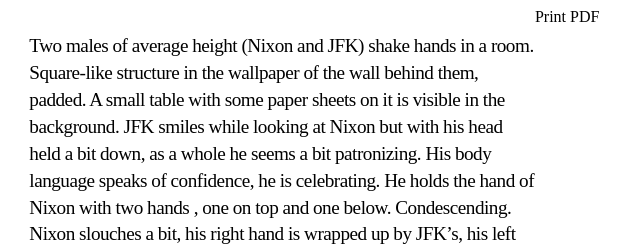
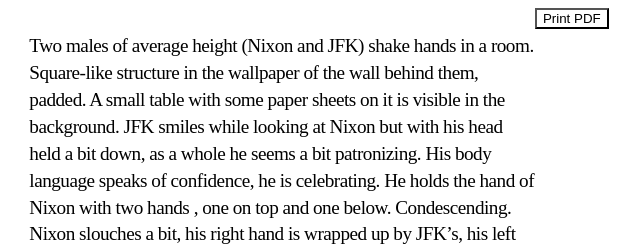
Before and after one commit to WietskeNutma/print_pdf, a plain HTML site: page index.html in a window 1280 px wide. Shown: the top 246 px of the page, 143-783 px from the left. Drawn offline with Linux system fonts and the light colour scheme; a script that the page names is missing; a web font is replaced by a local one.

Commit message:
Update index.html

```diff
--- a/index.html
+++ b/index.html
@@ -11,9 +11,9 @@
 					Two males of average height (Nixon and JFK) shake hands in a room. Square-like structure in the wallpaper of the wall behind them, padded. A small table with some paper sheets on it is visible in the background. JFK smiles while looking at Nixon but with his head held a bit down, as a whole he seems a bit patronizing. His body language speaks of confidence, he is celebrating. He holds the hand of Nixon with two hands , one on top and one below. Condescending. Nixon slouches a bit, his right hand is wrapped up by JFK’s, his left arm hangs by his side, his hand shaped in a fist, his body is not facing JFK he is partly turned away. He smiles back but seems a little uncomfortable, like he wants to leave...
 					</p>
 		</div>
-		<link onclick="printJS('https://wietskenutma.github.io/print_pdf/resources/thesis_design.pdf')">
+		<button type="button" onclick="printJS('https://wietskenutma.github.io/print_pdf/resources/thesis_design.pdf')" style="background-color:white">
             Print PDF
-        </link>
+        </button>
  	</body>
  		<script type="text/javascript" src="js/print.js"></script>
  </html>
```
